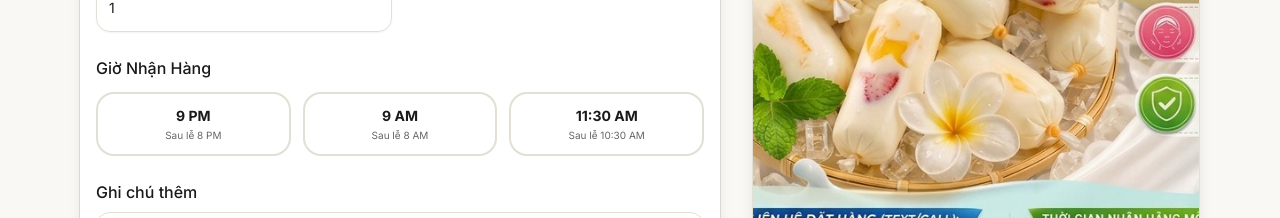
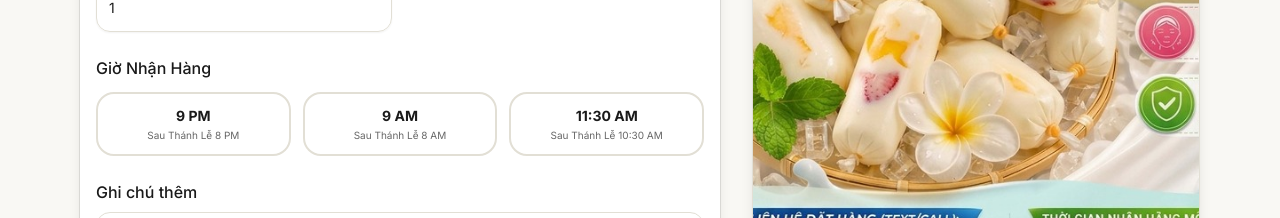
Before and after one commit to hieuliem/community-market, a Next.js app: page / in a window 1280 px wide. Shown: the part 3440-3658 px from the top of the page. Built offline with nearby package versions, Linux system fonts and the light colour scheme; a web font is replaced by a local one.

Commit message:
feat: change Sau lễ to Sau Thánh Lễ in form options

```diff
--- a/src/components/sections/OrderForm.tsx
+++ b/src/components/sections/OrderForm.tsx
@@ -111,9 +111,9 @@ export function OrderForm() {
                 <Label className="text-base">Giờ Nhận Hàng</Label>
                 <div className="grid grid-cols-1 sm:grid-cols-3 gap-3">
                   {[
-                    { value: "9 PM (after 8 PM Mass)", label: "9 PM", desc: "Sau lễ 8 PM" },
-                    { value: "9 AM (after 8 AM Mass)", label: "9 AM", desc: "Sau lễ 8 AM" },
-                    { value: "11:30 AM (after 10:30 AM Mass)", label: "11:30 AM", desc: "Sau lễ 10:30 AM" }
+                    { value: "9 PM (after 8 PM Mass)", label: "9 PM", desc: "Sau Thánh Lễ 8 PM" },
+                    { value: "9 AM (after 8 AM Mass)", label: "9 AM", desc: "Sau Thánh Lễ 8 AM" },
+                    { value: "11:30 AM (after 10:30 AM Mass)", label: "11:30 AM", desc: "Sau Thánh Lễ 10:30 AM" }
                   ].map((option) => {
                     const isSelected = pickupTime === option.value;
                     return (
```
